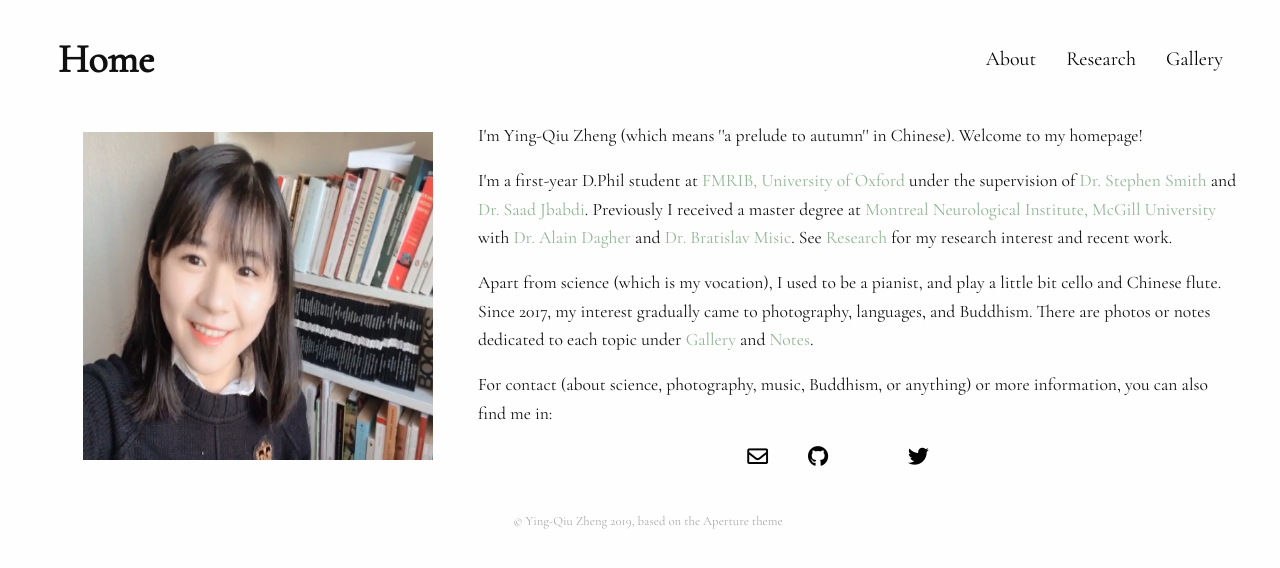
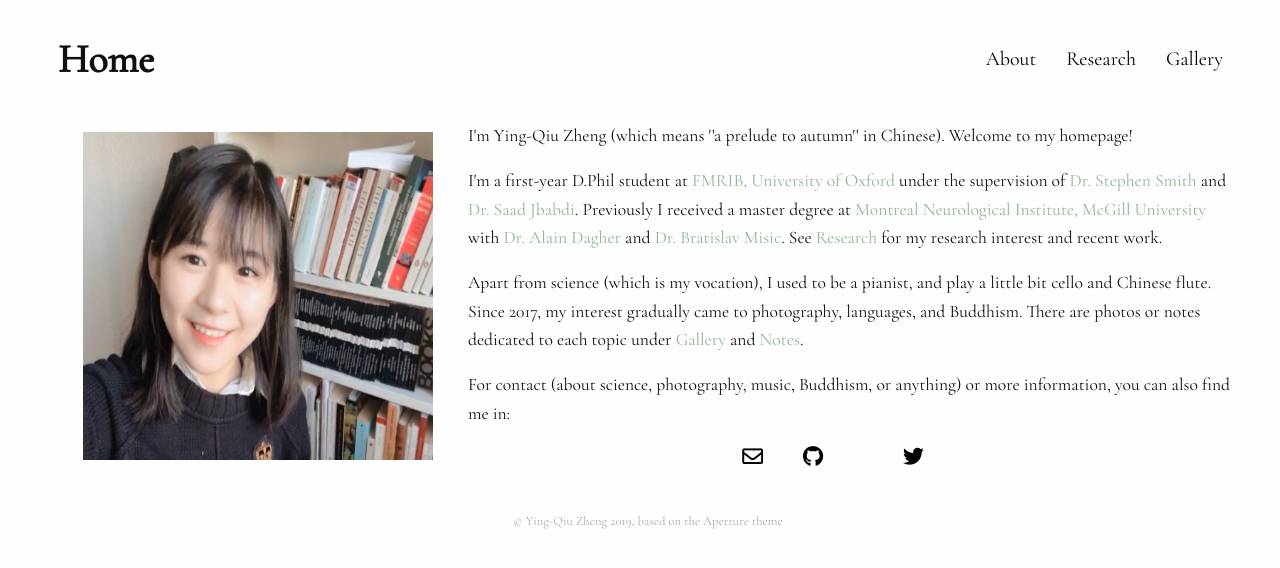
Before and after one commit to yingqiuz/yingqiuz.github.io, a Jekyll site: the page built from index.html, in a window 1280 px wide. Shown: the top 568 px of the page. Built offline with Jekyll 4.4.1, drawn with Linux system fonts in a browser that asks for light colours; nearby versions of some CDN libraries; a style sheet for code colours, icons or effects is not loaded.

Commit message:
change profile size

```diff
--- a/_sass/about.scss
+++ b/_sass/about.scss
@@ -17,7 +17,7 @@
 		display: flex;
 		align-items: center;
 		flex: 0 1 400px;
-		margin: 10px 20px 30px 0;
+		margin: 10px 10px 30px 0;
 
 		img {
 			display: block;
--- a/index.html
+++ b/index.html
@@ -27,6 +27,6 @@
 	</div>
 
 	<div class="side-photo">
-		<img src="/images/IMG_1902.JPG" alt="Jane Doe" class="editable" height="300" width="350" />
+		<img src="/images/IMG_1902.JPG" alt="Jane Doe" class="editable" width="350" />
 	</div>
 </div>
```
